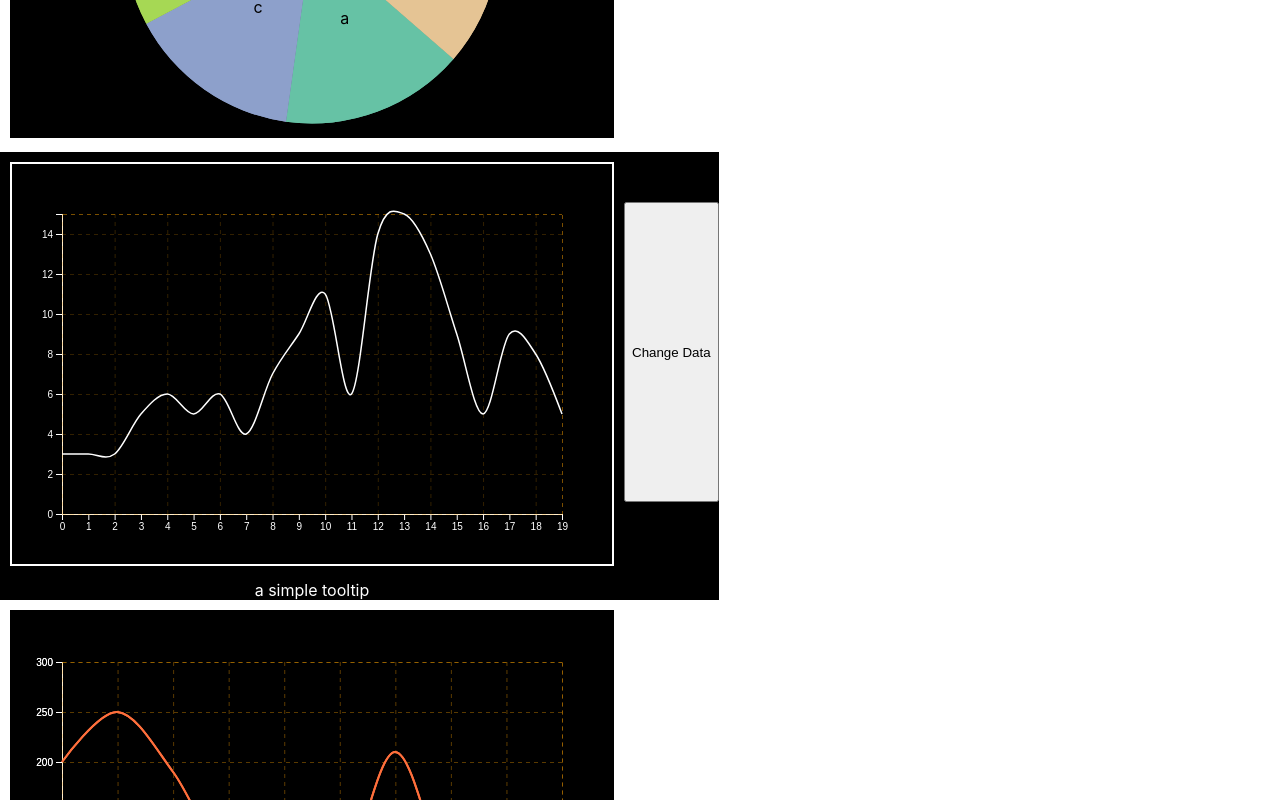
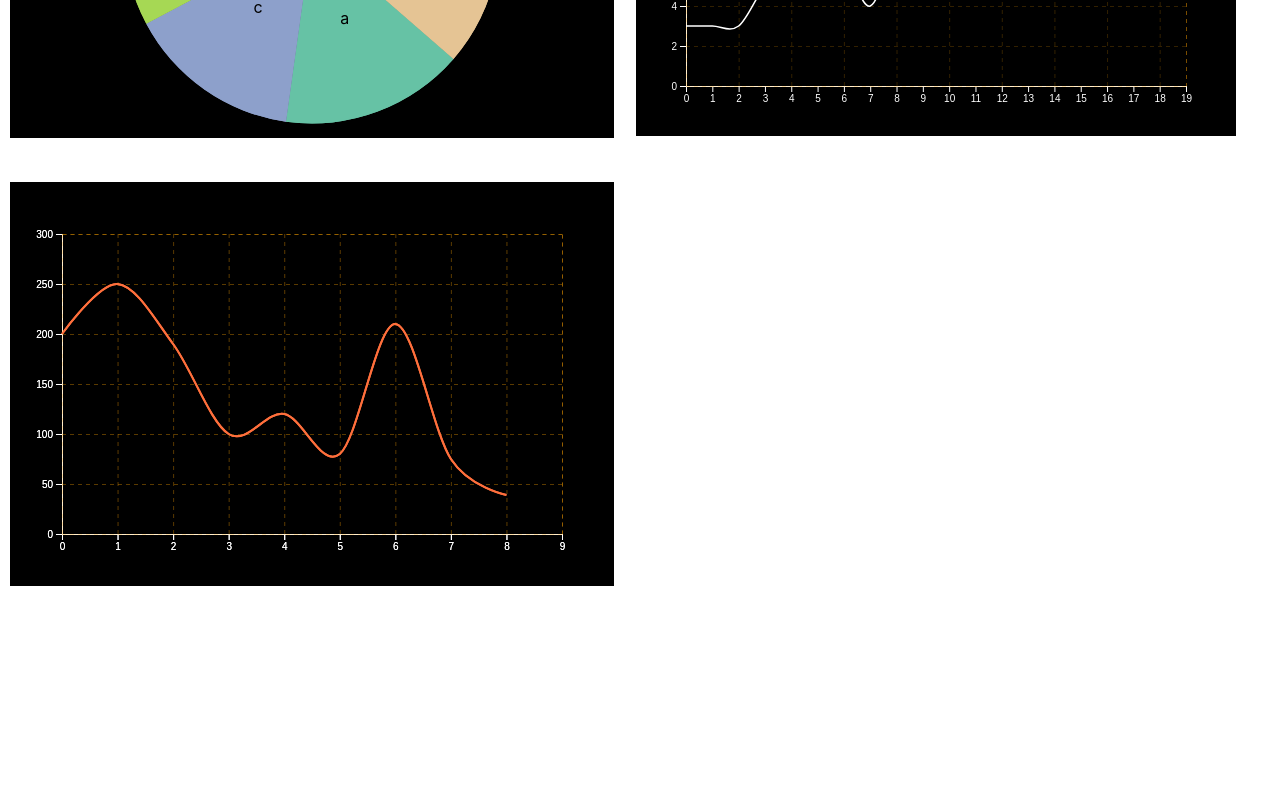
Before and after one commit to FanishNag/d3-app, a React (Create React App) app: page / in a window 1280 px wide. Shown: the part 704-1504 px from the top of the page. After the commit the page ends 1304 px from the top, so only its background shows below. Built offline with nearby package versions, Linux system fonts and the light colour scheme.

Commit message:
removed clg

```diff
--- a/src/Components/LineChartToolTip.js
+++ b/src/Components/LineChartToolTip.js
@@ -12,7 +12,6 @@ function LineChartTest(props) {
 
     function drawChart() {
       // Add logic to draw the chart here
-        const margin = { top: 50, right: 50, bottom: 50, left: 50 };
         const yMinValue = d3.min(data, d => d.value);
         const yMaxValue = d3.max(data, d => d.value);
         const xMinValue = d3.min(data, d => d.label);
@@ -168,7 +167,7 @@ export default function LineChartToolTip(){
     useEffect(() => {
         regenerateData();
     }, []);
-console.log(data)
+
     function regenerateData() {
         const chartData = [];
         for (let i = 0; i < 20; i++) {
@@ -183,9 +182,8 @@ console.log(data)
     }
 
     return (
-        <div style={{display:"flex", flexDirection:'row',background:'black'}}>
+        <div>
             <LineChartTest data={data} width={500} height={300} />
-            <button style={{height:300, marginTop:50}} onClick={()=>(regenerateData(), window.location.reload()) }>Change Data</button>
         </div>
     );
 }
```
